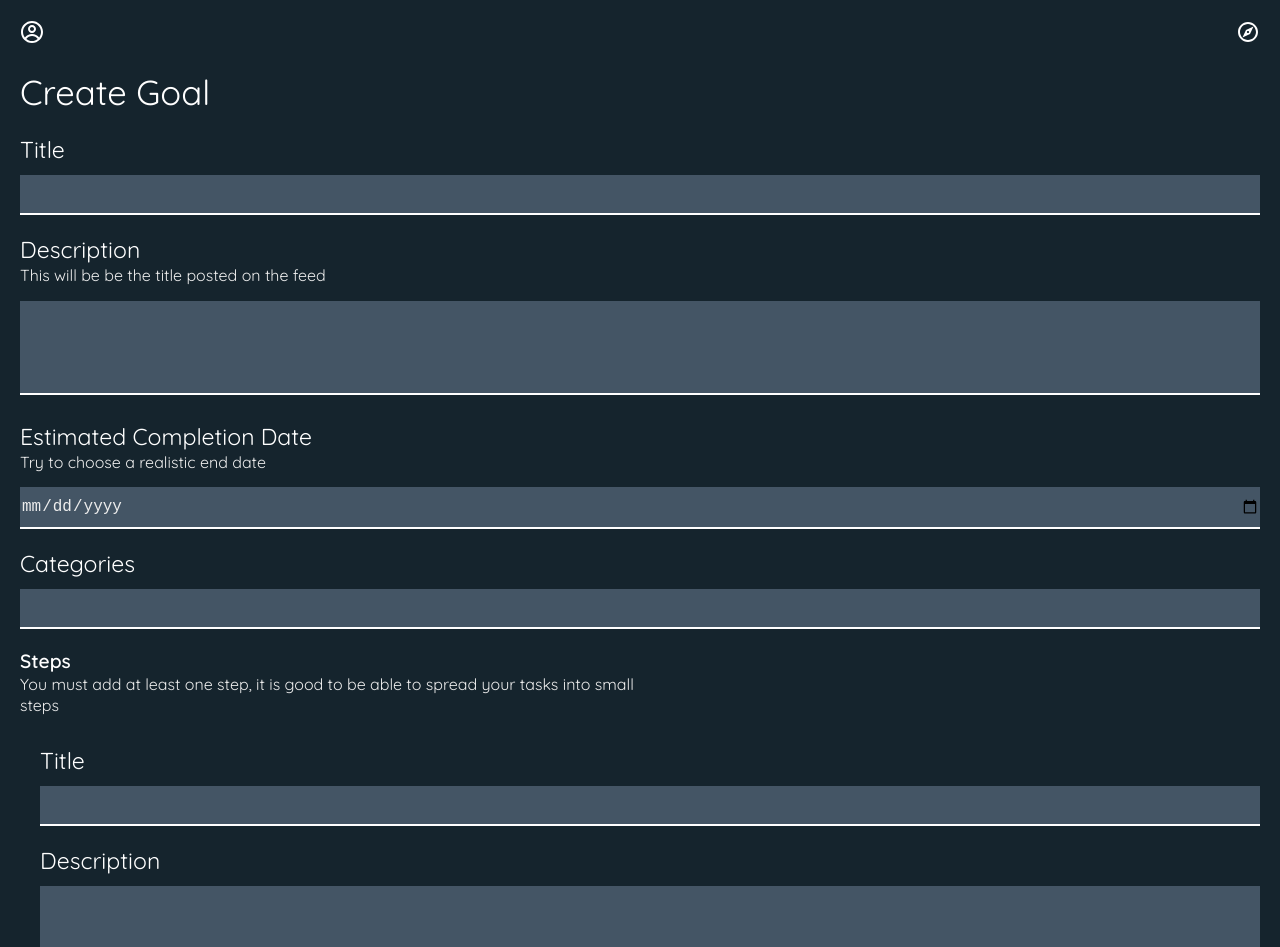
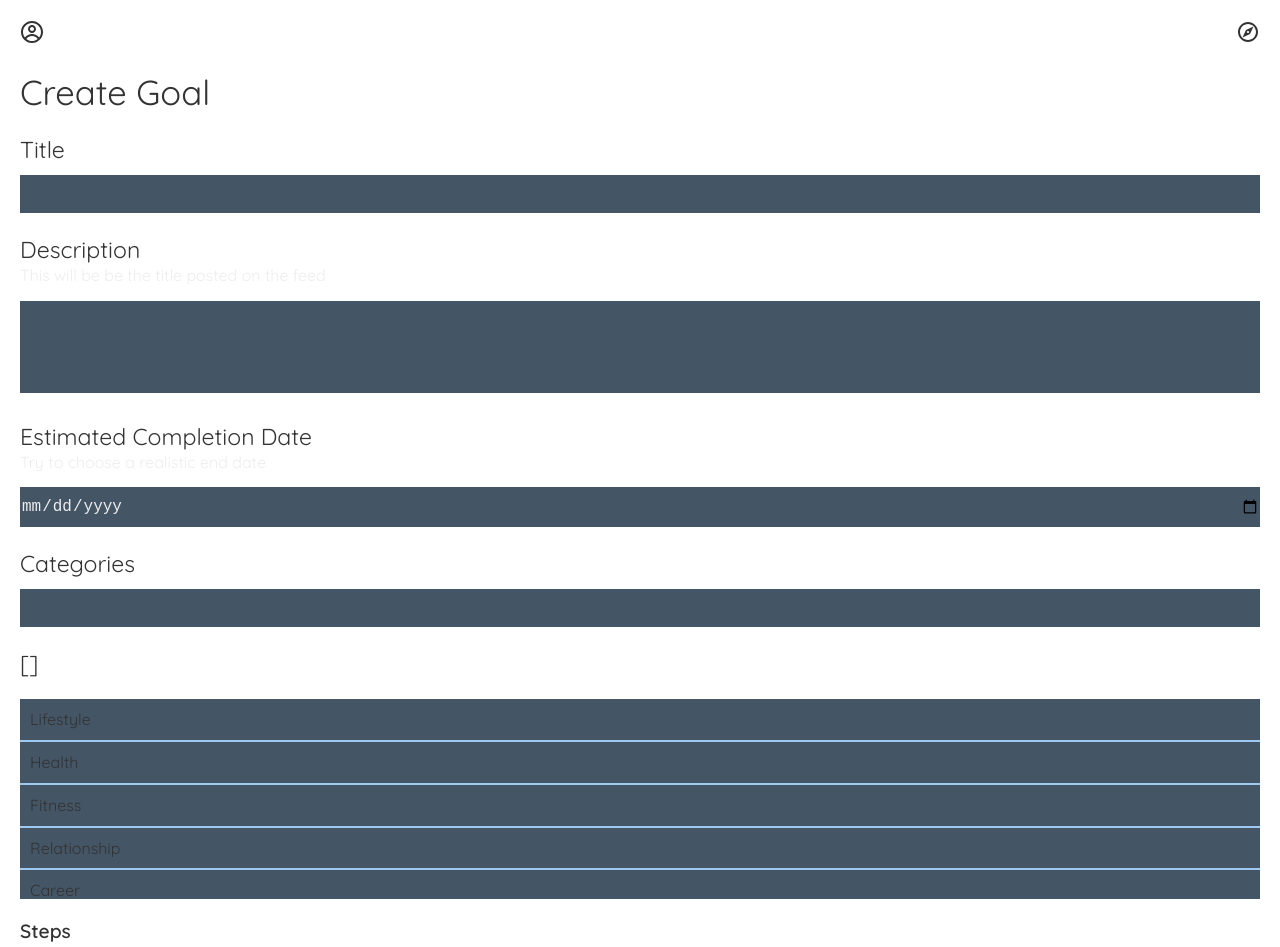
Before and after one commit to Tomerz93/goals, a Next.js app: page /goals/create in a window 1280 px wide. Shown: the top 947 px of the page. Built offline with nearby package versions, Linux system fonts and the light colour scheme; no server answers; the database is empty; sample sign-in values are in the browser's storage.

Commit message:
added more styles to drawer and light mode

```diff
--- a/package.json
+++ b/package.json
@@ -13,6 +13,7 @@
     "date-fns": "^2.28.0",
     "firebase": "^9.6.1",
     "next": "12.0.7",
+    "next-themes": "^0.0.15",
     "react": "17.0.2",
     "react-dom": "17.0.2",
     "react-firebase-hooks": "^3.0.4",
--- a/src/components/UI/Drawer/Drawer.module.scss
+++ b/src/components/UI/Drawer/Drawer.module.scss
@@ -16,6 +16,9 @@
     grid-column: 1 / -1;
     height: min-content;
   }
+  svg {
+    // color: var(--text-color);
+  }
 }
 .visible {
   transform: translateX(0);
@@ -23,6 +26,6 @@
 
 @media (min-width: 768px) {
   .drawerContainer {
-    display: none;
+    // display: none;
   }
 }
--- a/src/components/UI/Drawer/Drawer.tsx
+++ b/src/components/UI/Drawer/Drawer.tsx
@@ -5,6 +5,8 @@ import React, { useEffect, useRef } from 'react';
 import styles from './Drawer.module.scss';
 import cx from 'classnames';
 import { useRouter } from 'next/router';
+import { useTheme } from 'next-themes';
+import { BsSun, BsMoon } from 'react-icons/bs';
 
 const BackDrop: React.FC<{ closeDrawer: () => void }> = ({ closeDrawer }) => (
   <div
@@ -25,6 +27,25 @@ interface AvatarUserCardProps {
   avatarUrl: string;
 }
 
+const ThemeToggler: React.FC = () => {
+  const [mounted, setMounted] = React.useState(false);
+  const { theme, setTheme } = useTheme();
+  const toggle = () =>
+    theme === 'light' ? setTheme('dark') : setTheme('light');
+  // When mounted on client, now we can show the UI
+  useEffect(() => setMounted(true), []);
+  if (!mounted) return null;
+  return (
+    <div>
+      {theme === 'light' ? (
+        <BsMoon onClick={toggle} />
+      ) : (
+        <BsSun onClick={toggle} />
+      )}
+    </div>
+  );
+};
+
 const AvatarUserCard: React.FC<AvatarUserCardProps> = ({
   username,
   email,
@@ -35,6 +56,7 @@ const AvatarUserCard: React.FC<AvatarUserCardProps> = ({
     <div>
       <span style={{ display: 'block' }}>{username}</span>
       <span>{email}</span>
+      <ThemeToggler />
     </div>
   </FlexContainer>
 );
--- a/src/components/UI/GenericList/GenericList.tsx
+++ b/src/components/UI/GenericList/GenericList.tsx
@@ -4,9 +4,10 @@ interface GenericListProps {
   items: unknown[];
   component: any;
   resourceName: string;
+  className?: string;
   el?: 'ul' | 'div';
   type?: 'grid' | 'list';
-  gap: number;
+  gap?: number;
 }
 interface gapDefinition {
   vertical: { x: number } & { y: number };
@@ -25,22 +26,24 @@ interface gapDefinition {
 const GenericList: React.FC<GenericListProps> = ({
   items,
   component: Component,
+  className = '',
   resourceName,
   el: Element = 'div',
   type = 'grid',
+  otherProps,
   gap,
 }) => {
   return (
-    <>
+    <div className={className}>
       {items.map((item) => (
         <div
           key={getUniqueId()}
           style={{ marginBlockEnd: `var(--spacing-${gap})` }}
         >
-          <Component {...{ [resourceName]: item }} />
+          <Component {...{ [resourceName]: item }} {...otherProps} />
         </div>
       ))}
-    </>
+    </div>
   );
 };
 
--- a/src/components/UI/Header/Header.tsx
+++ b/src/components/UI/Header/Header.tsx
@@ -1,6 +1,8 @@
 import styles from './Header.module.scss';
 import { MdOutlineExplore } from 'react-icons/md';
 import { CgProfile } from 'react-icons/cg';
+import Link from 'next/link';
+import { GOALS_ROUTES } from '@lib/routes';
 
 interface HeaderProps {
   openDrawer: () => void;
@@ -9,7 +11,9 @@ interface HeaderProps {
 const Header: React.FC<HeaderProps> = ({ openDrawer }) => (
   <header className={styles.Header}>
     <CgProfile onClick={() => openDrawer()} />
-    <MdOutlineExplore />
+    <Link href={GOALS_ROUTES.GOAL_FEED}>
+      <MdOutlineExplore />
+    </Link>
   </header>
 );
 
--- a/src/lib/hooks/useArray.tsx
+++ b/src/lib/hooks/useArray.tsx
@@ -22,7 +22,6 @@ export function useArray<T>(initialValue: T[]) {
     removeMany,
     push,
     remove,
-
     exists,
     get,
     set,
--- a/src/pages/_app.tsx
+++ b/src/pages/_app.tsx
@@ -1,13 +1,16 @@
 import '../styles/globals.scss';
 import '../styles/index.scss';
 import type { AppProps } from 'next/app';
+import { ThemeProvider } from 'next-themes';
 import { AuthProvider } from '@lib/context/auth';
 import { Layout } from '@components/UI';
 import AuthCheck from '@components/AuthCheck/AuthCheck';
 import { UserProvider } from '@lib/context/user';
+
 const MyApp = ({ Component, pageProps }: AppProps) => {
   const AppLayout = (Component as any).Layout || Layout;
   return (
+    <ThemeProvider>
       <AuthProvider>
         <UserProvider>
           <AppLayout>
@@ -17,6 +20,7 @@ const MyApp = ({ Component, pageProps }: AppProps) => {
           </AppLayout>
         </UserProvider>
       </AuthProvider>
+    </ThemeProvider>
   );
 };
 
--- /dev/null
+++ b/src/pages/goals/create.module.scss
@@ -0,0 +1,21 @@
+.categoryListContainer {
+  display: grid;
+  background-color: #445565;
+  max-block-size: 200px;
+  overflow-y: scroll;
+  > *:where(:not(:last-child)) {
+    border-bottom: #9ec9f1 2px solid;
+  }
+  > * {
+    font-size: var(--fs-200);
+    padding: var(--spacing-2);
+    transition: background 0.2s ease-in-out;
+    cursor: pointer;
+    &:hover {
+      background-color: #2a3a48;
+    }
+  }
+}
+// .flow > *:where(:not(:first-child)) {
+//   margin-top: var(--flow-space, 1rem);
+// }
--- a/src/pages/goals/create.tsx
+++ b/src/pages/goals/create.tsx
@@ -1,4 +1,4 @@
-import React, { useEffect, useRef } from 'react';
+import React, { useEffect, useRef, useMemo } from 'react';
 import { Button, Input } from '@components/UI';
 import type { NextPage } from 'next';
 import { useForm } from 'react-hook-form';
@@ -9,7 +9,10 @@ import { IoRemoveCircleOutline } from 'react-icons/io5';
 import { FormLabelDescription } from '@components/UI';
 import { useRouter } from 'next/router';
 import { Goal } from '@lib/modals';
-import { useUserContext } from '@lib/context/user';
+import GenericList from '@components/UI/GenericList/GenericList';
+import type { CategoryItem } from '@lib/modals';
+import styles from './create.module.scss';
+import SelectCategories from 'pages/user/categories';
 
 const INPUT_GROUP_SIZE = 2;
 
@@ -65,9 +68,68 @@ const LABELS = ['title', 'description'];
 
 const getIsEven = (num: number) => num % 2 === 0;
 
+const LIFE_STYLE_ITEMS = [
+  {
+    id: '1',
+    title: 'Lifestyle',
+    value: 'lifestyle',
+  },
+  {
+    id: '2',
+    title: 'Health',
+    value: 'health',
+  },
+  {
+    id: '3',
+    title: 'Fitness',
+    value: 'fitness',
+  },
+  {
+    id: '4',
+    title: 'Relationship',
+    value: 'relationship',
+  },
+  {
+    id: '5',
+    title: 'Career',
+    value: 'career',
+  },
+  {
+    id: '6',
+    title: 'Money',
+    value: 'money',
+  },
+];
+const DEVELOPMENT_ITEMS = [
+  {
+    id: 'a',
+    title: 'Development',
+    value: 'development',
+  },
+  {
+    id: 'b',
+    title: 'Design',
+    value: 'design',
+  },
+  {
+    id: 'c',
+    title: 'Business',
+    value: 'business',
+  },
+  {
+    id: 'd',
+    title: 'Javascript',
+    value: 'javascript',
+  },
+  {
+    id: 'e',
+    title: 'React',
+    value: 'react',
+  },
+];
+
 const CreateGoal: NextPage = () => {
   const { query } = useRouter();
-  const { user } = useUserContext();
   const {
     document: goal,
     error,
@@ -79,6 +141,13 @@ const CreateGoal: NextPage = () => {
     removeMany,
     data: stepTitles,
   } = useArray<StepInput>([STEP_INPUT, STEP_DESCRIPTION_INPUT]);
+  const {
+    data: selectedCategories,
+    push,
+    remove,
+    exists,
+  } = useArray<CategoryItem>([]);
+  const [searchTerm, setSearchTerm] = React.useState('');
   const {
     register,
     handleSubmit,
@@ -133,6 +202,34 @@ const CreateGoal: NextPage = () => {
       </span>
     ) : null;
 
+  const CategorySelectItem: React.FC = ({ category, handleOnAddCategory }) => {
+    const { title } = category;
+    console.log(handleOnAddCategory);
+    return (
+      <p
+        onClick={() => {
+          handleOnAddCategory?.(category);
+        }}
+      >
+        {title}
+      </p>
+    );
+  };
+  const handleOnAddCategory = (category) => {
+    const foundCategory = exists(category.id);
+    console.log(category);
+    if (exists(category.id)) {
+      remove(category.id);
+    } else push(category);
+  };
+  const FilteredCategories = useMemo(
+    () =>
+      LIFE_STYLE_ITEMS.filter(({ title }) =>
+        title.toLowerCase().includes(searchTerm.toLowerCase())
+      ),
+    [searchTerm]
+  );
+
   return (
     <div>
       <h1 className="mb-4">Create Goal</h1>
@@ -177,10 +274,19 @@ const CreateGoal: NextPage = () => {
             explanation="Try to choose a realistic end date"
           />
           <Input
-            register={register}
             name="categories"
             type="text"
-            mode="uncontrolled"
+            mode="controlled"
+            value={searchTerm}
+            onChange={(e) => setSearchTerm(e.target.value)}
+          />
+          {JSON.stringify(selectedCategories)}
+          <GenericList
+            className={styles.categoryListContainer}
+            items={FilteredCategories}
+            resourceName="category"
+            component={CategorySelectItem}
+            otherProps={{ handleOnAddCategory }}
           />
           <FormLabelDescription
             title="steps"
--- a/src/pages/user/categories.tsx
+++ b/src/pages/user/categories.tsx
@@ -86,8 +86,8 @@ type SelectedCategories = CategoryMap;
 
 const SelectCategories: NextPageWithLayout = () => {
   const { data, set, push, remove, exists } = useArray<CategoryItem>([]);
-  const { user, isLoading } = useUserContext();
-  const { call, isSuccess } = useAsyncCall(addTag);
+  const { user, isLoading, error: userError } = useUserContext();
+  const { call, error, isSuccess } = useAsyncCall(addTag);
   const router = useRouter();
   const navigateToFeed = () => router.push(GOALS_ROUTES.GOAL_FEED);
 
--- a/src/styles/globals.scss
+++ b/src/styles/globals.scss
@@ -62,6 +62,11 @@
   --header-height: 70px;
 
   --gap: var(--spacing-2);
+}
+[data-theme='light'] {
+  --bg: white;
+  --text-color: #333;
+  --lightest-blue: hsl(198, 82%, 17%);
 }
 html,
 body {
```
Also changed, not shown: src/lib/hooks/useDarkMode.tsx (added, +29 -0 lines), 1 other file (tests, documents, lock files or other folders). Lines whose indentation alone changed are shown as unchanged.
